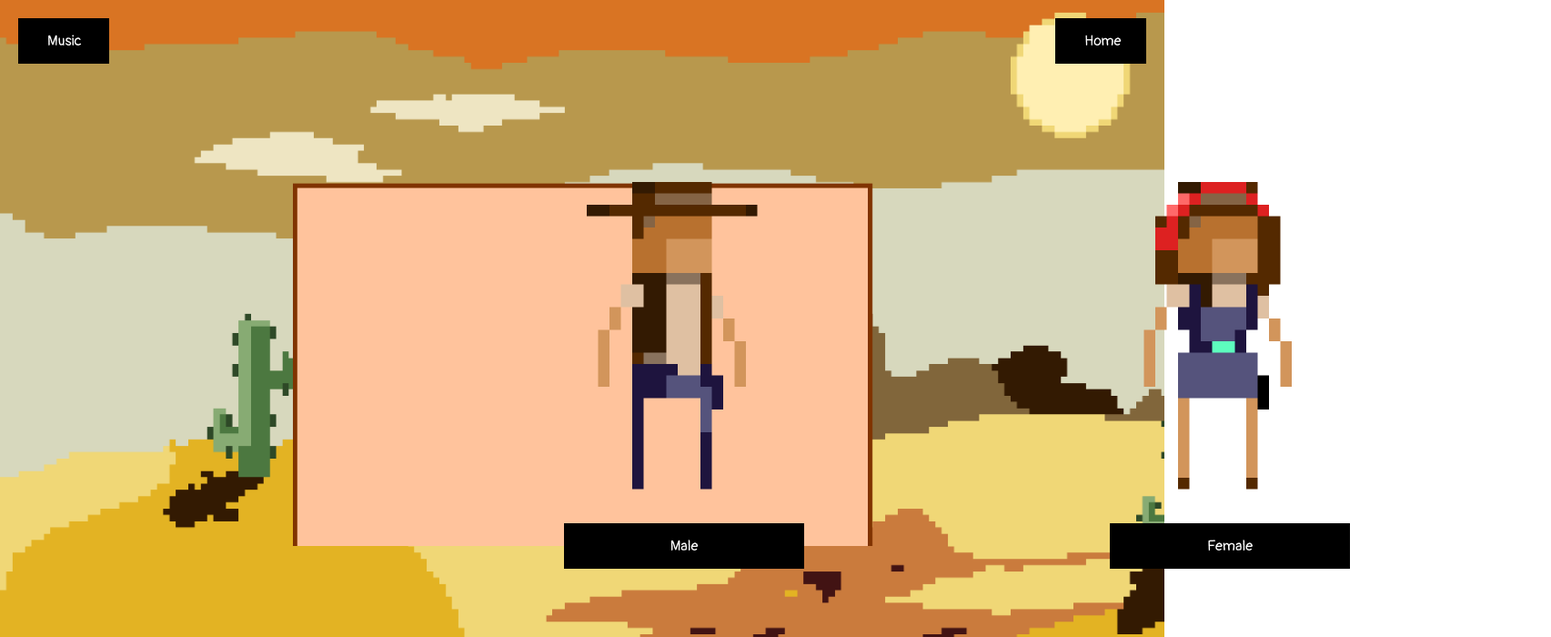
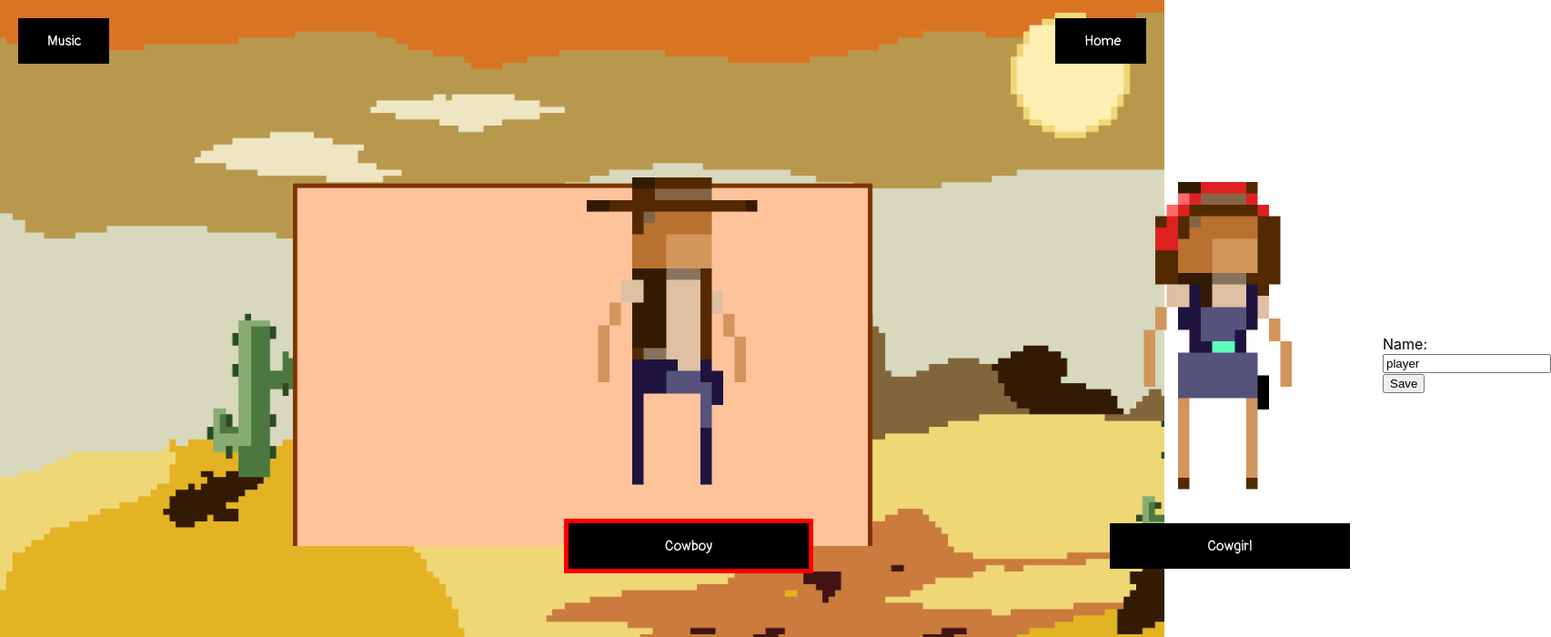
Before and after one commit to duttar18/yeehaw-frontend, a React (Create React App) app: page /pick in a window 1280 px wide. Shown: the top 700 px of the page at 91% size, 1705 px wide, since content can reach past the window. Built offline with nearby package versions, Linux system fonts and the light colour scheme; no server answers.

Commit message:
gender and name

```diff
--- a/src/App.js
+++ b/src/App.js
@@ -88,7 +88,6 @@ class App extends React.Component {
     super(props);
     this.state = {
         id: 0,
-        name: "player",
         apiUrl: "http://localhost:5000"
     };
   }
@@ -122,7 +121,7 @@ class App extends React.Component {
             <Route exact path="/" component={Menu} />
             <Route path="/about" component={About} />
             <Route path="/play" component={() => <Play id={this.state.id} apiUrl={this.state.apiUrl} />} />
-            <Route path="/pick" component={Pick} />
+            <Route path="/pick" component={() => <Pick id={this.state.id} apiUrl={this.state.apiUrl}/>} />
           </Switch>
         </Welc>
       </BrowserRouter>
--- /dev/null
+++ b/src/Pick.css
@@ -0,0 +1,3 @@
+.selected{
+    border: 5px solid red;
+}
--- a/src/Pick.js
+++ b/src/Pick.js
@@ -1,3 +1,4 @@
+import "./Pick.css"
 import React, { Component } from "react";
 import styled from "styled-components";
 import { Link } from "react-router-dom";
@@ -21,7 +22,6 @@ const Character = styled.div`
 `;
 const Button = styled.a`
     background-color: black;
-    border: none;
     color: white;
     padding: 15px 32px;
     text-align: center;
@@ -48,21 +48,78 @@ const FemaleShooter = styled.img`
 `;
 
 
-export class Menu extends Component {
+class Menu extends React.Component {
+    constructor(props) {
+        super(props);
+        this.state = {
+            name: "player",
+            gender: "M"
+        }
+        this.handleChange = this.handleChange.bind(this);
+        this.save = this.save.bind(this);
+    }
+    handleChange(event) {
+        this.setState({value: event.target.value});
+      }
+    save(event){
+        fetch(this.props.apiUrl + "/user", {
+            method: "POST",
+            headers: {
+                'Content-Type': 'application/json'
+            },
+            body: JSON.stringify({
+                "id": this.props.id,
+                "name": this.state.name,
+                "gender": this.state.gender
+            })
+        })
+            .then((response) => {
+                if (!response.ok) throw Error(response.statusText);
+                return response.json();
+            })
+            .then((data) => {
+                this.setState(data);
+            })
+    }
 
+    componentDidMount() {
+        fetch(this.props.apiUrl + "/user", {
+            method: "POST",
+            headers: {
+                'Content-Type': 'application/json'
+            },
+            body: JSON.stringify({
+                "id": this.props.id
+            })
+        })
+            .then((response) => {
+                if (!response.ok) throw Error(response.statusText);
+                return response.json();
+            })
+            .then((data) => {
+                this.setState(data);
+            })
+
+    }
     render() {
         return (
             <Flexbox>
                 <Character>
                     <Shooter src={require("./Assets/Shooter.gif")} />
-                    <Link to="/"><Button>Male</Button></Link>
-
+                    <Button onClick={()=>{this.setState({gender:"M"})}} className={this.state.gender==="M" ? "selected" : {}}>Cowboy</Button>
                 </Character>
                 <Character>
                     <FemaleShooter src={require("./Assets/GirlShooter.gif")} />
-                    <Link to="/"><Button>Female</Button></Link>
+                    <Button onClick={()=>{this.setState({gender:"F"})}} className={this.state.gender==="F" ? "selected" : {}}>Cowgirl</Button>
+                </Character>
+                <form onSubmit={this.handleSubmit}>
+                    <label>
+                    Name:
+                    <input type="text" value={this.state.name} onChange={this.handleChange} />
+                    </label>
+                    <button>Save</button>
+                </form>
 
-                </Character>
 
             </Flexbox>
         );
--- a/src/Play.js
+++ b/src/Play.js
@@ -48,7 +48,8 @@ class Play extends React.Component {
       finding: true,
       playerMoney: 0,
       player2Money: 0,
-      player2Name: 0,
+      player2Name: "",
+      player2Gender: "M",
       waittime: 0,
       gameId: 0,
       shoot: false,
@@ -57,6 +58,8 @@ class Play extends React.Component {
       player2Time: 0,
       won: true,
       gameOver: false,
+      name: "",
+      gender: "M",
     };
     this.shoot = this.shoot.bind(this);
   }
@@ -84,6 +87,7 @@ class Play extends React.Component {
   }
   componentDidMount() {
     console.log(this.props.id)
+
     fetch(this.props.apiUrl + "/finding", {
       method: "POST",
       headers: {
```
